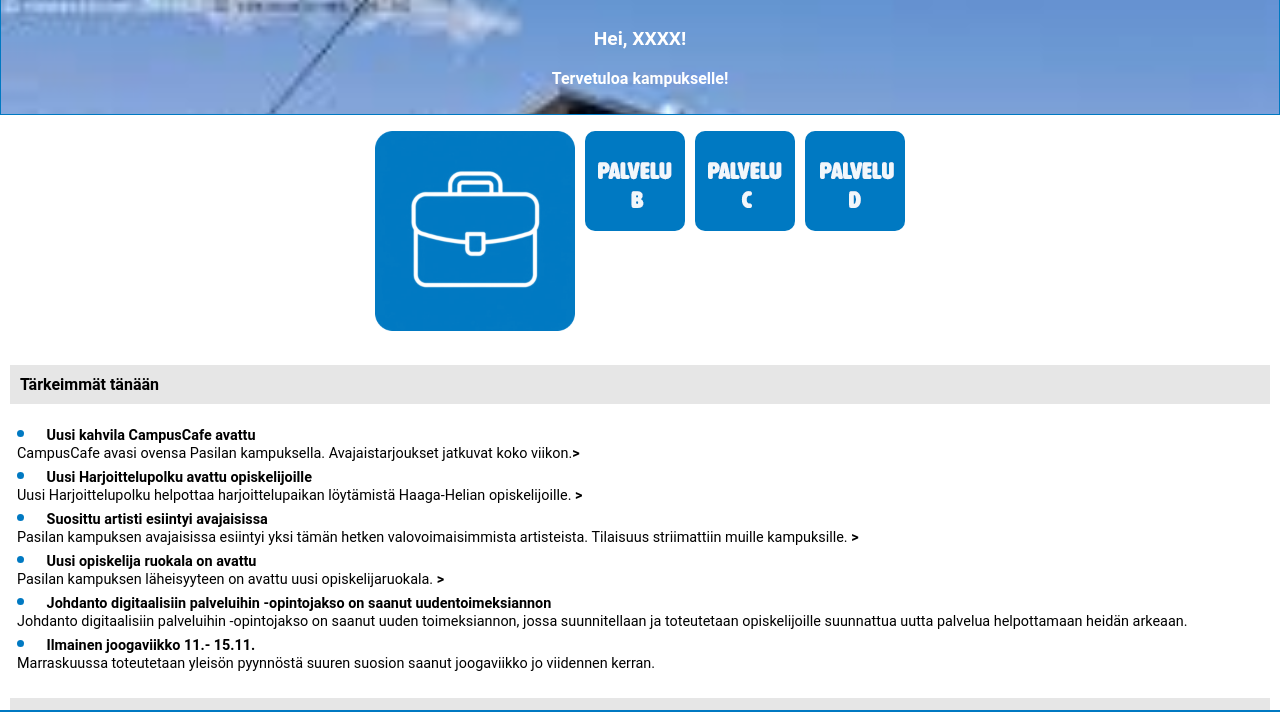
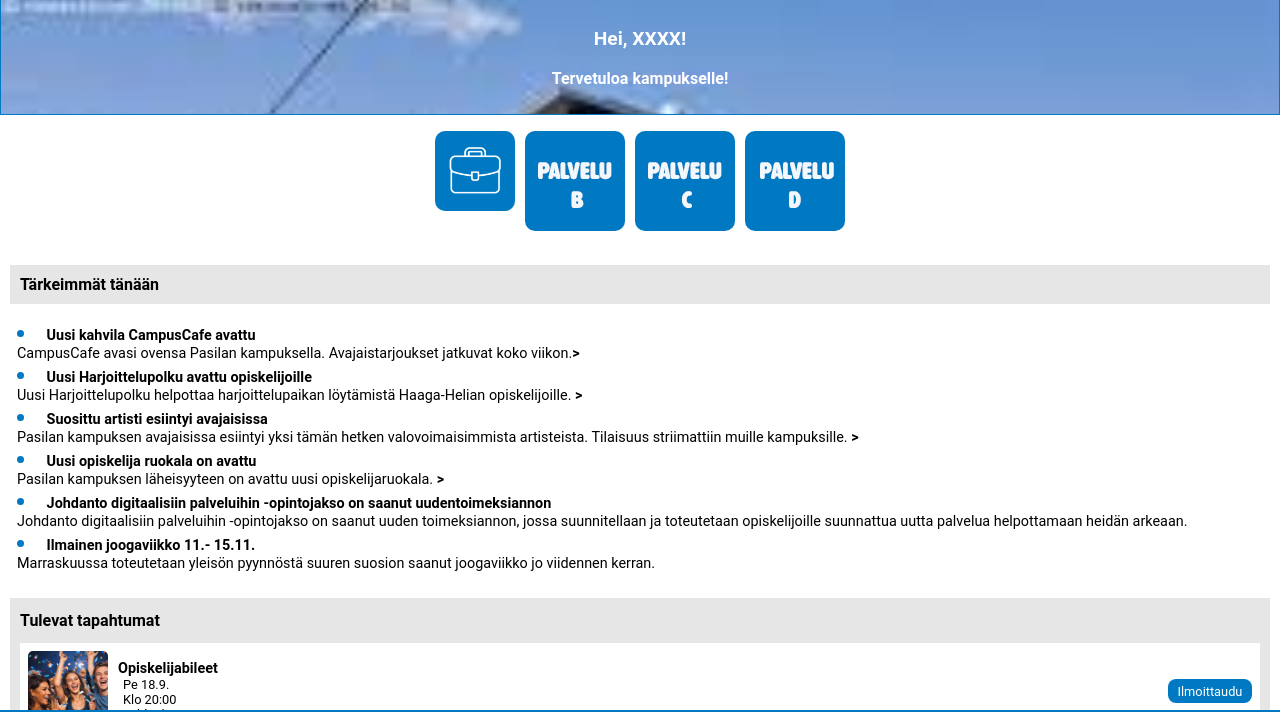
Before and after one commit to anna-h-polku/campusconnect, a plain HTML site: page index.html in a window 1280 px wide. Shown: the part 35-747 px from the top of the page. Drawn offline with nearby package versions, Linux system fonts and the light colour scheme.

Commit message:
Update index.html

```diff
--- a/index.html
+++ b/index.html
@@ -39,7 +39,7 @@
   <!-- Pikapalvelut -->
   <!-- Liitä näihin kuvakkeet ja linkit. -->
   <section id="quick-services">
-    <a href="palvelut/harjoittelupolku/index.html" class="service-btn"><img src="palvelut/kuvat_palvelut/harjoittelupolku.png" alt="Harjoittelupolku"></a>
+    <a href="palvelut/harjoittelupolku/index.html" class="service-btn"><img src="palvelut/kuvat_palvelut/harjoittelupolku.png" alt="Harjoittelupolku" width="80" height="80"></a>
     <a href="#" class="service-btn"><img src="palvelut/kuvat_palvelut/palvelu_B.png" alt="palveluB"></a>
     <a href="#" class="service-btn"><img src="palvelut/kuvat_palvelut/palvelu_C.png" alt="palveluC"></a>
     <a href="#" class="service-btn"><img src="palvelut/kuvat_palvelut/palvelu_D.png" alt="palvelu_D"></a>
```
